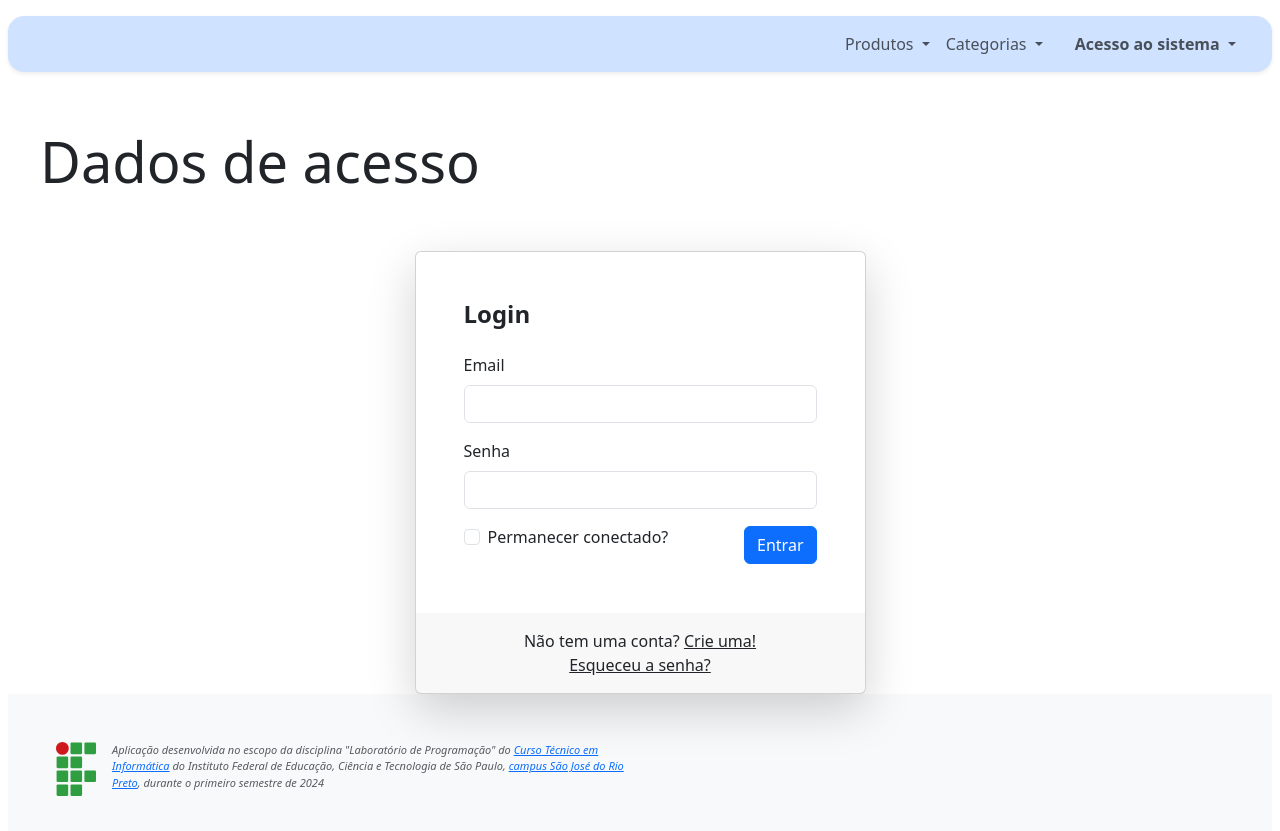
After one commit to TINF-IFSP-RioPreto/2024-labprog-flask-estoque, a Flask app: page /admin/user/login in a window 1280 px wide. The commit adds this page. Run offline with Flask 3, Linux system fonts and the light colour scheme; parts of the project's set-up code (start-up, migrations or seed data) failed here and were passed over; some libraries are stand-ins or nearby versions.

Commit message:
Features: -- Controller de autenticação: login/logout
Extensões:
-- WTForms
-- Flask-ETF
-- Flask-Login

```diff
--- a/requirements.txt
+++ b/requirements.txt
@@ -4,3 +4,8 @@ Flask-Minify~=0.4
 SQLAlchemy~=2.0
 Flask-SQLAlchemy~=3.1
 alembic~=1.13
+flask-login~=0.6
+wtforms[email]~=3.1
+Flask-WTF~=1.2
+pytz~=2024.1
+Werkzeug~=3.0
--- /dev/null
+++ b/src/forms/auth.py
@@ -0,0 +1,14 @@
+from flask_wtf import FlaskForm
+from wtforms.fields.simple import StringField, PasswordField, BooleanField, SubmitField
+from wtforms.validators import InputRequired, Email
+
+
+class LoginForm(FlaskForm):
+    email = StringField("Email",
+                        validators=[InputRequired(message="É obrigatório informar o email do cadastro"),
+                                    Email(message="Informe um email válido",
+                                          check_deliverability=False)])
+    password = PasswordField("Senha",
+                             validators=[InputRequired(message="É necessário digitar a senha")])
+    remember_me = BooleanField("Permanecer conectado?", default=False)
+    submit = SubmitField("Entrar")
--- a/src/modules.py
+++ b/src/modules.py
@@ -1,6 +1,8 @@
 from flask_bootstrap import Bootstrap5
+from flask_login import LoginManager
 from flask_minify import Minify
 from flask_sqlalchemy import SQLAlchemy
+from flask_wtf import CSRFProtect
 from sqlalchemy.orm import DeclarativeBase
 
 
@@ -14,3 +16,5 @@ bootstrap = Bootstrap5()
 minify = Minify()
 db = SQLAlchemy(model_class=Base,
                 disable_autonaming=True)
+login = LoginManager()
+csrf = CSRFProtect()
--- /dev/null
+++ b/src/routes/auth.py
@@ -0,0 +1,48 @@
+from urllib.parse import urlsplit
+
+from flask import Blueprint, redirect, url_for, render_template, flash, request
+from flask_login import current_user, login_user, login_required, logout_user
+
+from src.models.usuario import User
+from src.modules import db
+from src.forms.auth import LoginForm
+
+bp = Blueprint('auth', __name__, url_prefix='/admin/user')
+
+
+@bp.route('/login', methods=['GET', 'POST'])
+def login():
+    if current_user.is_authenticated:
+        return redirect(url_for('index'))
+
+    form = LoginForm()
+
+    if form.validate_on_submit():
+        usuario = User.get_by_email(form.email.data)
+
+        if usuario is None or not usuario.check_password(form.password.data):
+            flash("Email ou senha incorretos", category='warning')
+            return redirect(url_for('auth.login'))
+        if not usuario.ativo:
+            flash("Usuário está impedido de acessar o sistema. Procure um adminstrador",
+                  category='danger')
+            return redirect(url_for('auth.login'))
+        login_user(usuario, remember=form.remember_me.data)
+        db.session.commit()
+        flash(f"Usuario {usuario.email} logado", category='success')
+        next_page = request.args.get('next')
+        if not next_page or urlsplit(next_page).netloc != '':
+            next_page = url_for('index')
+        return redirect(next_page)
+
+    return render_template('auth/login.jinja2',
+                           title="Dados de acesso",
+                           form=form)
+
+
+@bp.route('/logout')
+@login_required
+def logout():
+    logout_user()
+    flash("Sessão encerrada", category='success')
+    return redirect(url_for('index'))
--- a/src/templates/_layout.jinja2
+++ b/src/templates/_layout.jinja2
@@ -1,5 +1,5 @@
-{% from 'bootstrap5/utils.html' import render_icon %}
-{% from 'utils/menus.jinja2' import barra_navegacao %}
+{% from 'bootstrap5/utils.html' import render_icon, render_messages %}
+{% from 'utils/menus.jinja2' import barra_navegacao with context %}
 <!DOCTYPE html>
 <html lang="pt-BR">
 <head>
@@ -13,6 +13,7 @@
 </head>
 <body id="page-top" class="d-flex flex-column min-vh-100 mx-2 mt-3">
 {{ barra_navegacao() }}
+{{ render_messages(container=True, dismissible=True, dismiss_animate=True) }}
 {% if title %}
     <div class="jumbotron"><h1 class="display-4">{{ title }}</h1></div>
 {% endif %}
--- /dev/null
+++ b/src/templates/auth/login.jinja2
@@ -0,0 +1,39 @@
+{% extends '_layout.jinja2' %}
+{% from 'bootstrap5/form.html' import render_field %}
+
+{% block content %}
+    <section class="h-100">
+        <div class="container h-100">
+            <div class="row justify-content-sm-center h-100">
+                <div class="col-xxl-4 col-xl-5 col-lg-5 col-md-7 col-sm-9">
+                    <div class="card shadow-lg">
+                        <div class="card-body p-5">
+                            <h1 class="fs-4 card-title fw-bold mb-4">Login</h1>
+                            <form action="" method="post" class="form" role="form" novalidate autocomplete="off">
+                                {{ form.csrf_token() }}
+                                <div class="mb-3">
+                                    {{ render_field(form.email) }}
+                                </div>
+                                <div class="mb-3">
+                                    {{ render_field(form.password) }}
+                                </div>
+                                <div class="d-flex align-items-center">
+                                    {{ render_field(form.remember_me) }}
+                                    {{ render_field(form.submit, class="btn btn-primary ms-auto") }}
+                                </div>
+                            </form>
+                        </div>
+                        <div class="card-footer py-3 border-0">
+                            <div class="text-center">
+                                Não tem uma conta? <a href="#" class="text-dark">Crie uma!</a>
+                            </div>
+                            <div class="text-center">
+                                <a href="#" class="text-dark">Esqueceu a senha?</a>
+                            </div>
+                        </div>
+                    </div>
+                </div>
+            </div>
+        </div>
+    </section>
+{% endblock %}
--- a/src/templates/utils/menus.jinja2
+++ b/src/templates/utils/menus.jinja2
@@ -34,15 +34,23 @@
                     </li>
                     <li class="nav-item dropdown ms-3">
                         <a class="nav-link dropdown-toggle" role="button" data-bs-toggle="dropdown">
-                            <span class="fw-semibold">Acesso ao sistema</span>
+                            {% if current_user.is_anonymous %}
+                                <span class="fw-semibold">Acesso ao sistema</span>
+                            {% else %}
+                                <img src="{{ current_user.url_gravatar(32) }}"
+                                     class="rounded-circle me-2 align-middle"
+                                     alt="Avatar do usuário" />{{ current_user.email }}
+                            {% endif %}
                         </a>
                         <ul class="dropdown-menu dropdown-menu-lg-end">
-                            <li><a class="dropdown-item" href="#">{{ render_icon('box-arrow-in-right') }}&nbsp;Login</a></li>
-                            <li><hr class="dropdown-divider"></li>
-                            <li><a class="dropdown-item" href="#">{{ render_icon('person') }}&nbsp;Perfil</a></li>
-                            <li><a class="dropdown-item" href="#">{{ render_icon('toggles') }}&nbsp;Gerenciamento dos usuários</a></li>
-                            <li><a class="dropdown-item" href="#">{{ render_icon('person-plus') }}&nbsp;Criar conta</a></li>
-                            <li><a class="dropdown-item" href="#">{{ render_icon('box-arrow-right') }}&nbsp;Logout</a>
+                            {% if current_user.is_anonymous %}
+                                <li><a class="dropdown-item" href="{{ url_for('auth.login') }}">{{ render_icon('box-arrow-in-right') }}&nbsp;Login</a></li>
+                                <li><a class="dropdown-item" href="#">{{ render_icon('person-plus') }}&nbsp;Criar conta</a></li>
+                            {% else %}
+                                <li><a class="dropdown-item" href="#">{{ render_icon('person') }}&nbsp;Perfil</a></li>
+                                <li><a class="dropdown-item" href="#">{{ render_icon('toggles') }}&nbsp;Gerenciamento dos usuários</a></li>
+                                <li><a class="dropdown-item" href="{{ url_for('auth.logout') }}">{{ render_icon('box-arrow-right') }}&nbsp;Logout</a>
+                            {% endif %}
                         </ul>
                     </li>
                 </ul>
```
Also changed, not shown: instance/config.sample.json (+12 -1 lines), src/factory.py (+57 -2 lines), src/models/base_mixin.py (added, +61 -0 lines), src/models/usuario.py (added, +56 -0 lines), src/utils.py (+8 -0 lines).
